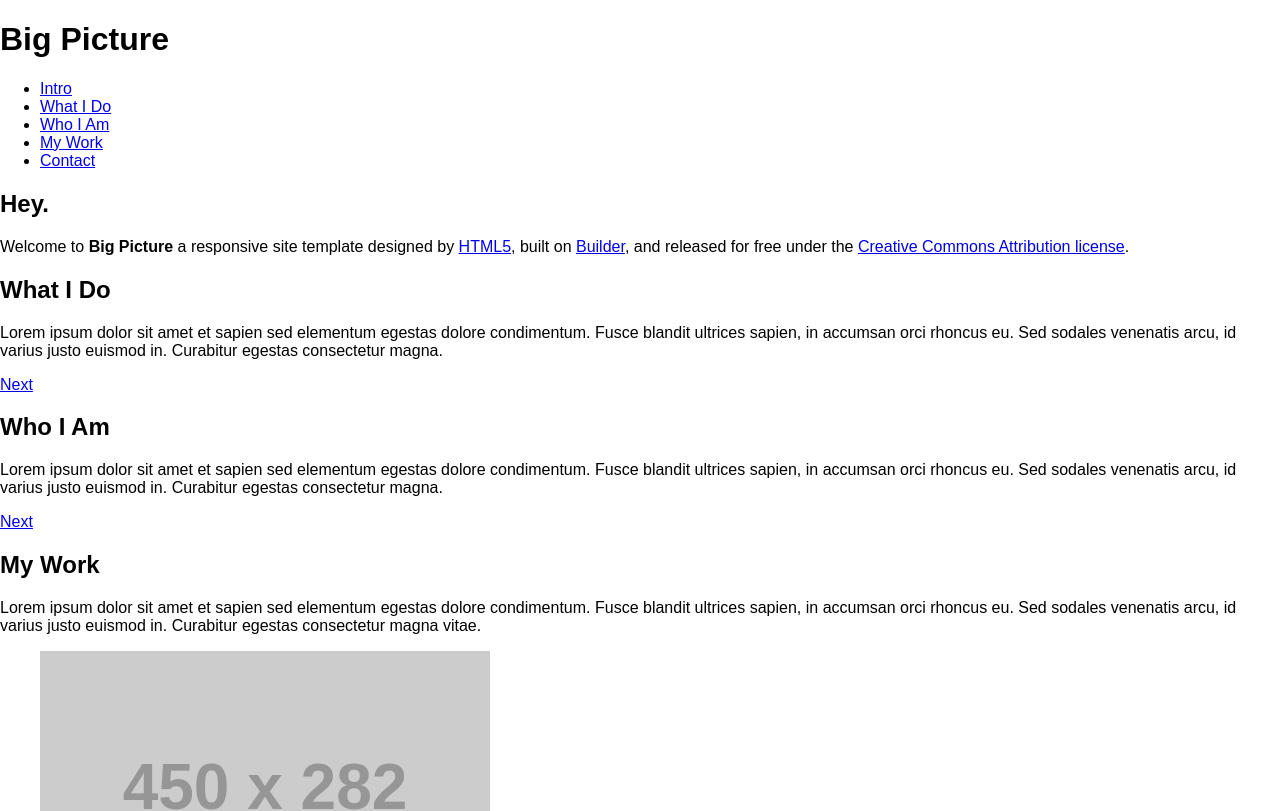
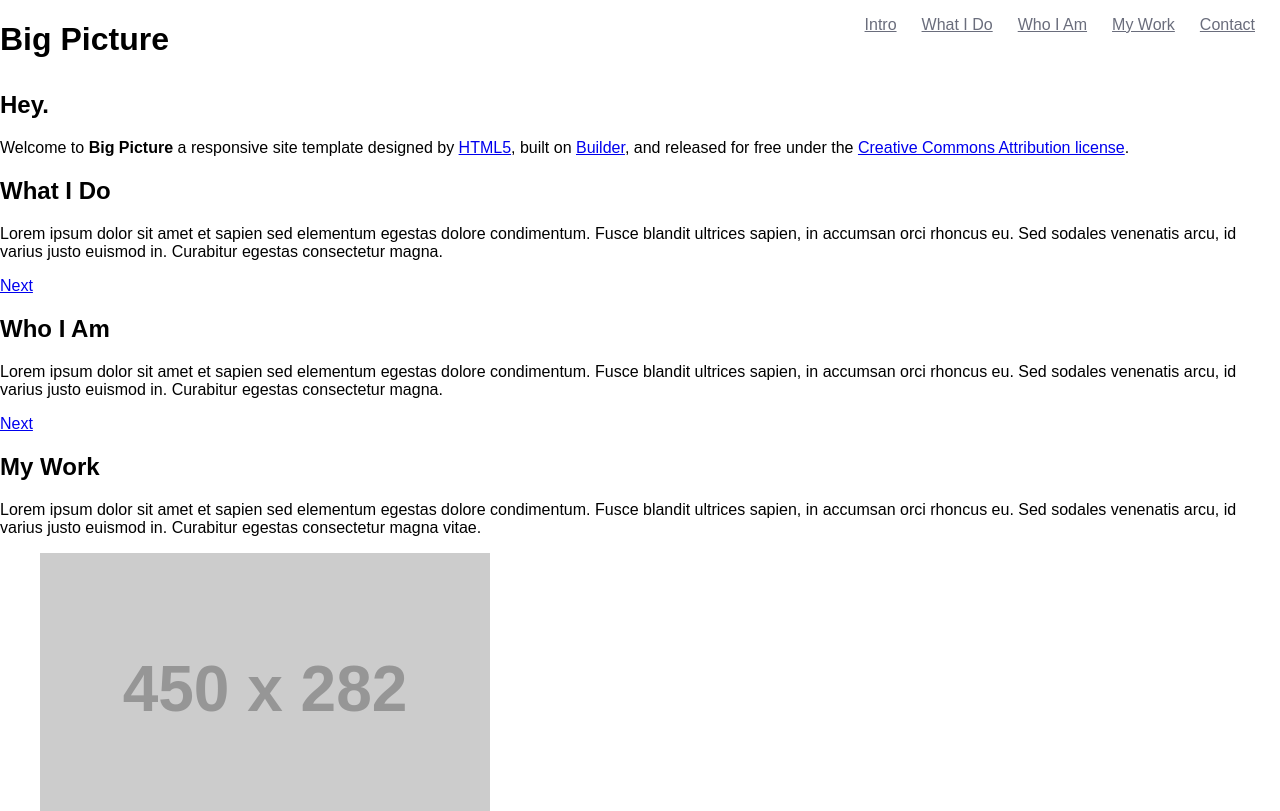
Before and after one commit to jestrade/big-picture, a React (Create React App) app: page / in a window 1280 px wide. Shown: the top 811 px of the page. Built offline with nearby package versions, Linux system fonts and the light colour scheme.

Commit message:
readme.md updated

```diff
--- a/src/App.css
+++ b/src/App.css
@@ -1,28 +1,19 @@
-.App {
-  text-align: center;
+header{
+	background: #FFF;
+	height: 50px
 }
-
-.App-logo {
-  animation: App-logo-spin infinite 20s linear;
-  height: 80px;
+header nav ul{
+	position: absolute;
+	right:0;
+	top: 0
 }
-
-.App-header {
-  background-color: #222;
-  height: 150px;
-  padding: 20px;
-  color: white;
+header nav ul li{
+	display: inline;
+	margin-right:25px
 }
-
-.App-title {
-  font-size: 1.5em;
+header nav ul li a{
+	color: #6A6D7C
 }
-
-.App-intro {
-  font-size: large;
+header nav ul li a:hover{
+	color: #9C969B
 }
-
-@keyframes App-logo-spin {
-  from { transform: rotate(0deg); }
-  to { transform: rotate(360deg); }
-}
```
Also changed, not shown: 1 other file (tests, documents, lock files or other folders).
